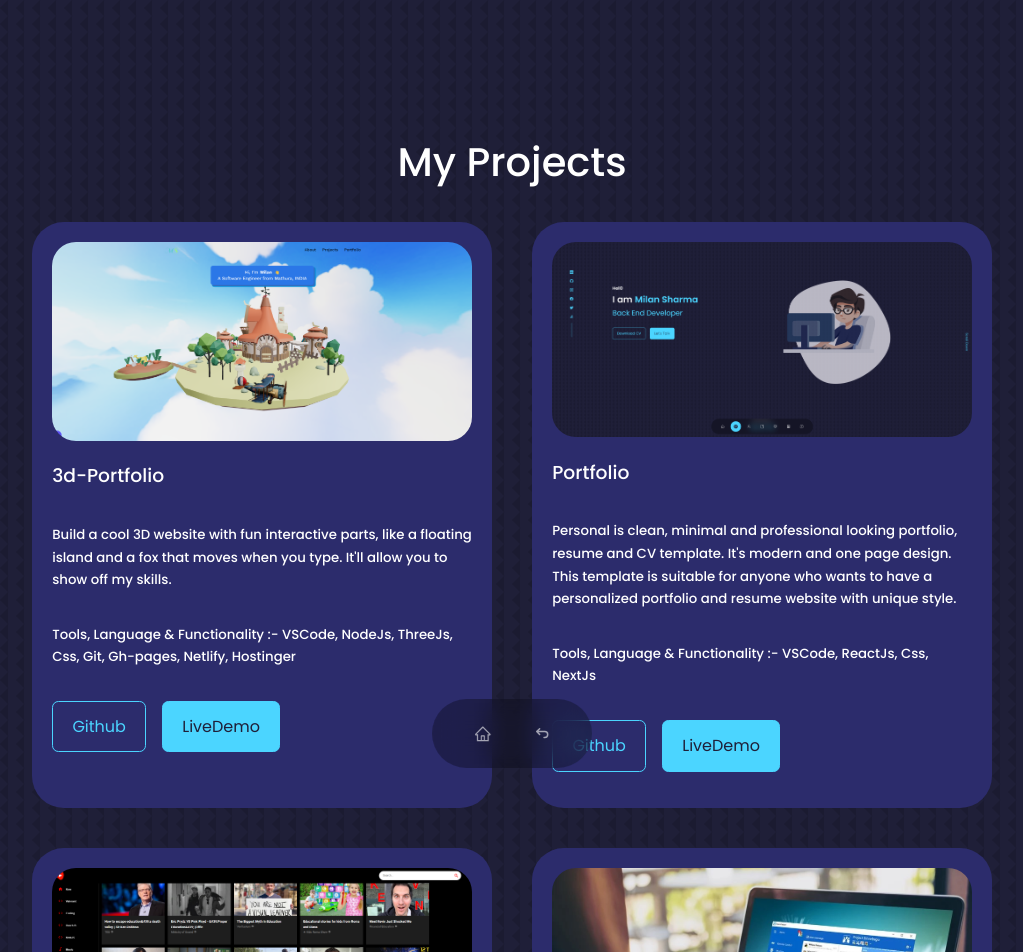
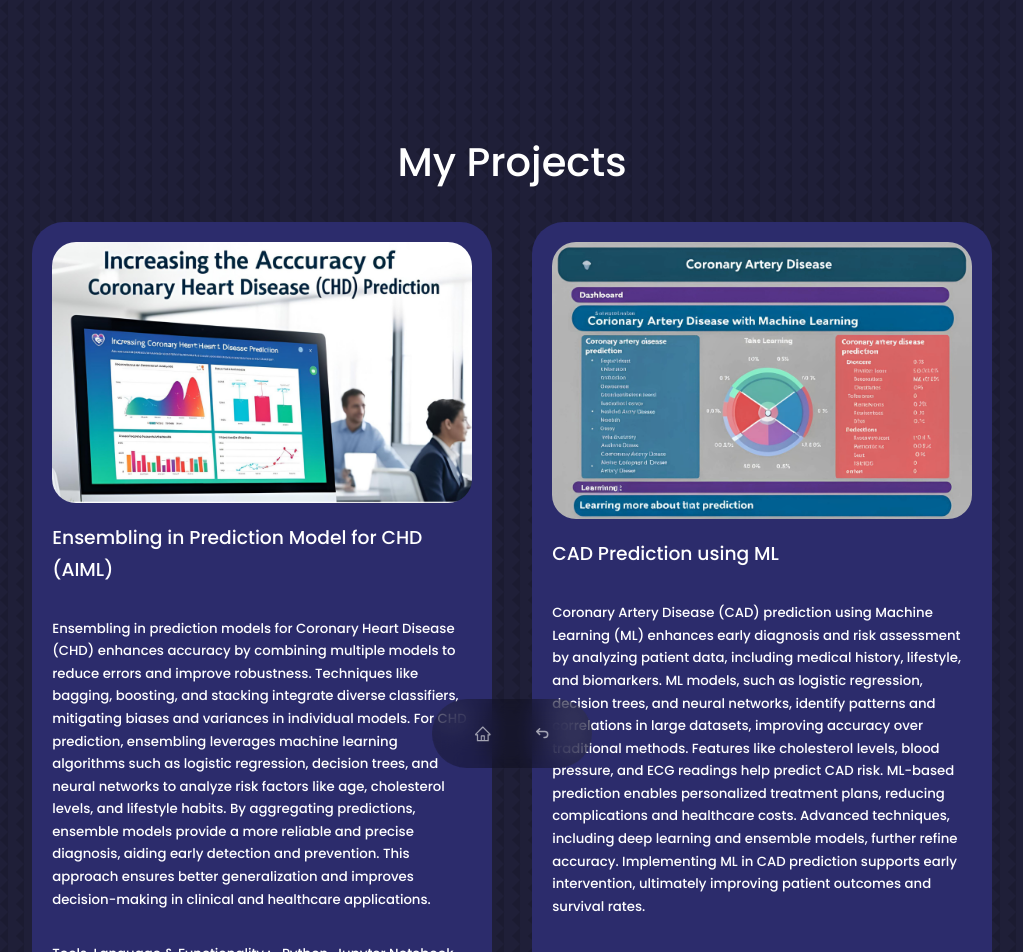
Before and after one commit to Milan-Sharma-449/Projectsfolio, a React (Create React App) app: page / in a window 1280 px wide. Shown: the top 952 px of the page, without its empty margins (128-1151 px from the left). Built offline with nearby package versions, Linux system fonts and the light colour scheme; the HTML template or start-up script is replaced by a standard one.

Commit message:
added new domain

```diff
--- a/src/Component/nav/Nav.jsx
+++ b/src/Component/nav/Nav.jsx
@@ -12,8 +12,8 @@ const[activeNav, setActiveNav] = useState('#')
 
   return (
     <nav>
-      <a href='https://milansharma.site' onClick={() => setActiveNav ('https://milansharma.site')} className={activeNav === '#' ? 'active' : ''} ><AiOutlineHome /></a>
-      <a href='https://milansharma.site' onClick={() => setActiveNav ('https://milansharma.site')} className={activeNav === '#about' ? 'active' : ''} ><TbArrowBackUp /></a>
+      <a href='https://milansharma.in' onClick={() => setActiveNav ('https://milansharma.in')} className={activeNav === '#' ? 'active' : ''} ><AiOutlineHome /></a>
+      <a href='https://milansharma.in' onClick={() => setActiveNav ('https://milansharma.in')} className={activeNav === '#about' ? 'active' : ''} ><TbArrowBackUp /></a>
     </nav>
   )
 }
--- a/src/Component/portfolio/Portfolio.jsx
+++ b/src/Component/portfolio/Portfolio.jsx
@@ -16,8 +16,30 @@ import IMG13 from '../../assets/tMovies.png'
 import IMG14 from '../../assets/mstube.png'
 import IMG15 from '../../assets/3dportfolio.png'
 import IMG16 from '../../assets/webfolio.png'
+import IMG17 from '../../assets/CHD_pred.PNG'
+import IMG18 from '../../assets/CADisease_Pred.PNG'
 
 const data = [
+	{
+		id: 20,
+		image: IMG17,
+		type: 'AIML',
+		title: "Ensembling in Prediction Model for CHD (AIML)",
+		subtitle: "Ensembling in prediction models for Coronary Heart Disease (CHD) enhances accuracy by combining multiple models to reduce errors and improve robustness. Techniques like bagging, boosting, and stacking integrate diverse classifiers, mitigating biases and variances in individual models. For CHD prediction, ensembling leverages machine learning algorithms such as logistic regression, decision trees, and neural networks to analyze risk factors like age, cholesterol levels, and lifestyle habits. By aggregating predictions, ensemble models provide a more reliable and precise diagnosis, aiding early detection and prevention. This approach ensures better generalization and improves decision-making in clinical and healthcare applications.",
+		language: "Python, Jupyter Notebook, UCI, Ensembling, Prediction, Machine Learning, Data Processing and Analysis",
+		github: 'https://github.com/Milan-Sharma-449/IACADEC',
+		demo: 'https://github.com/Milan-Sharma-449/IACADEC'
+	},
+	{
+		id: 21,
+		image: IMG18,
+		type: 'AIML',
+		title: "CAD Prediction using ML",
+		subtitle: "Coronary Artery Disease (CAD) prediction using Machine Learning (ML) enhances early diagnosis and risk assessment by analyzing patient data, including medical history, lifestyle, and biomarkers. ML models, such as logistic regression, decision trees, and neural networks, identify patterns and correlations in large datasets, improving accuracy over traditional methods. Features like cholesterol levels, blood pressure, and ECG readings help predict CAD risk. ML-based prediction enables personalized treatment plans, reducing complications and healthcare costs. Advanced techniques, including deep learning and ensemble models, further refine accuracy. Implementing ML in CAD prediction supports early intervention, ultimately improving patient outcomes and survival rates.",
+		language: "Python, Jupyter Notebook, UCI, Kaggle, Prediction, Machine Learning, Data Processing and Analysis",
+		github: 'https://github.com/Milan-Sharma-449/Coronary-Artery-Disease-Prediction-using-ML',
+		demo: 'https://github.com/Milan-Sharma-449/Coronary-Artery-Disease-Prediction-using-ML'
+	},
 	{
 		id: 18,
 		image: IMG15,
```
Also changed, not shown: src/assets/CADisease_Pred.PNG (added), src/assets/CHD_pred.PNG (added).
